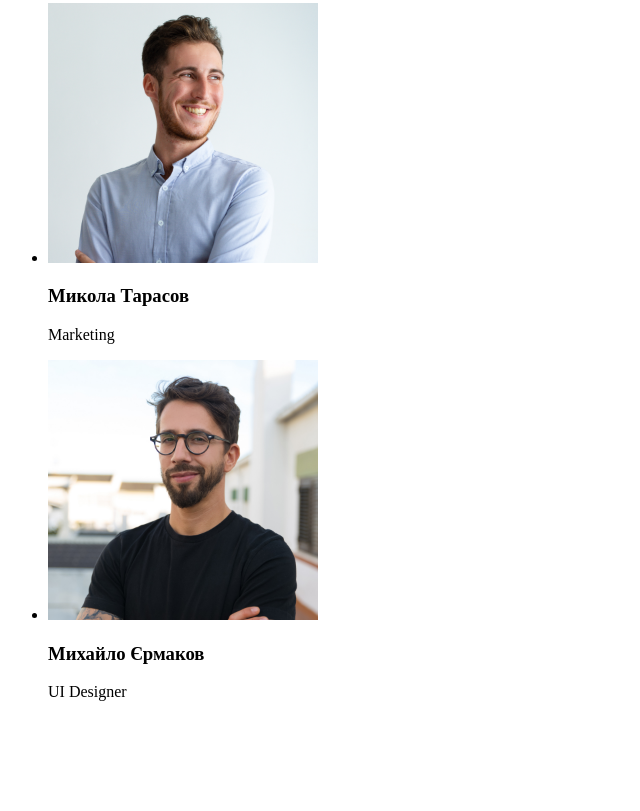
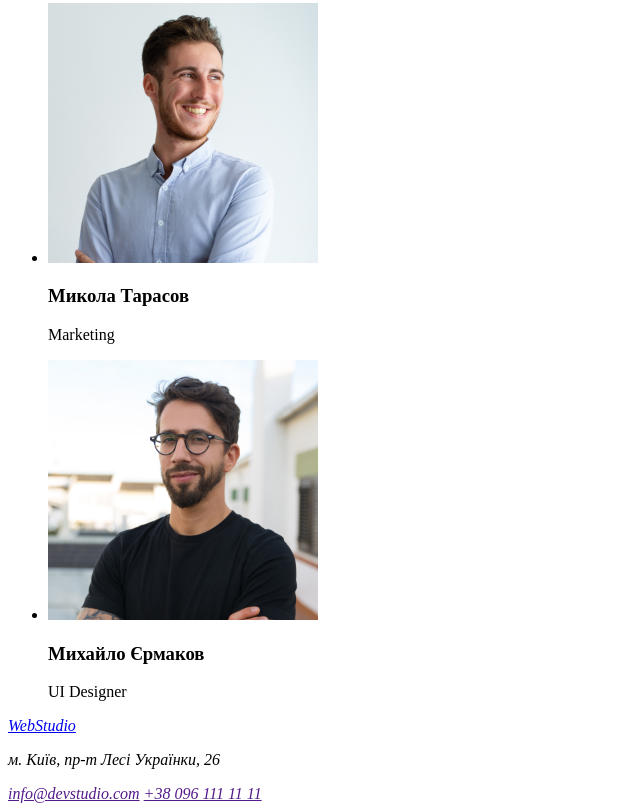
Before and after one commit to Alonapavka/HW1-new, a plain HTML site: page index.html in a window 1280 px wide. Shown: the part 2365-3176 px from the top of the page, without its empty margins (0-640 px from the left). Before the commit the page ends 3082 px from the top, so only its background shows below. Drawn offline with Linux system fonts and the light colour scheme.

Commit message:
add footer

```diff
--- a/index.html
+++ b/index.html
@@ -107,5 +107,14 @@
 
     </ul>
 </section></main>
+<footer>
+    <address>
+        <a href="/">WebStudio</a>
+        <p>м. Київ, пр-т Лесі Українки, 26</p>
+        <a href>info@devstudio.com</a>
+        <a href>+38 096 111 11 11</a>
+    </address>
+
+</footer>
 </body>
 </html>
```
